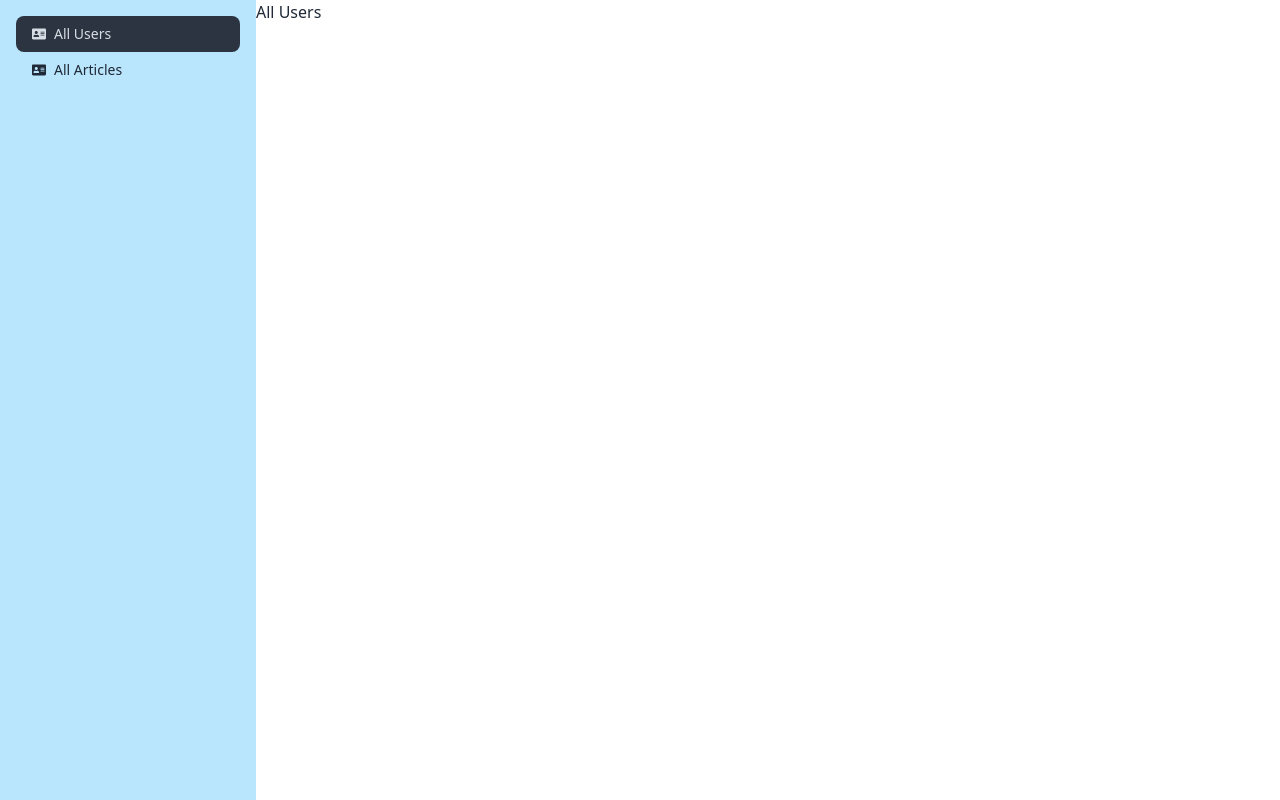
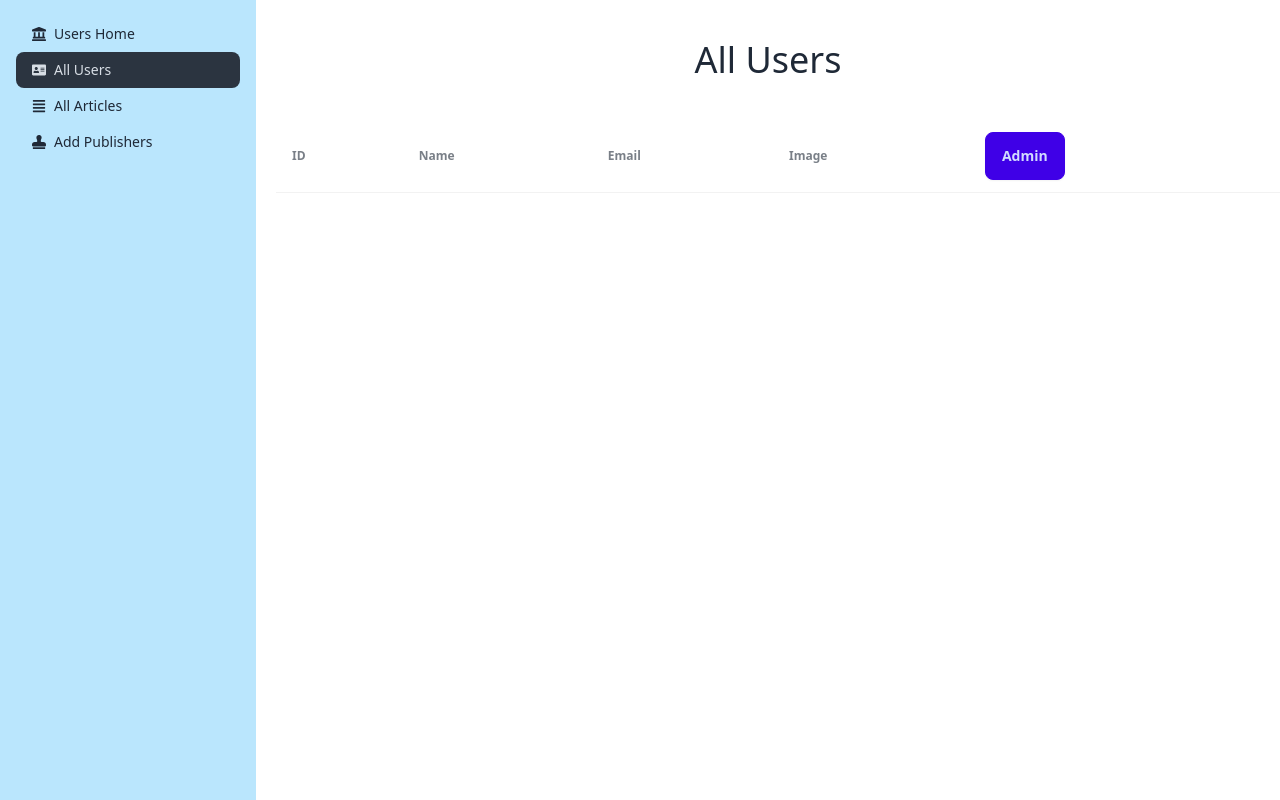
Before and after one commit to Neaz-mq/newspaper-client, a React (Vite) app: page /dashboard/users in a window 1280 px wide. Built offline with nearby package versions, Linux system fonts and the light colour scheme; no server answers.

Commit message:
added table in all users

```diff
--- a/src/components/Dashboard/Dashboard.jsx
+++ b/src/components/Dashboard/Dashboard.jsx
@@ -1,15 +1,21 @@
 import { NavLink, Outlet } from "react-router-dom";
-import { FaAddressCard } from "react-icons/fa";
+import { FaAddressCard, FaAlignJustify, FaLandmark, FaStamp } from "react-icons/fa";
 
 const Dashboard = () => {
+
+    const isAdmin = true;
+
+
     return (
         <div className="flex">
             {/* sidebar */}
             <div className="w-64 min-h-screen bg-sky-200">
             <ul className="menu p-4">
+            <li><NavLink to='/'><FaLandmark />Users Home</NavLink></li>
 
                 <li><NavLink to='/dashboard/users'><FaAddressCard />All Users</NavLink></li>
-                <li><NavLink to='/dashboard/articles'><FaAddressCard />All Articles</NavLink></li>
+                <li><NavLink to='/dashboard/articles'><FaAlignJustify />All Articles</NavLink></li>
+                <li><NavLink to='/dashboard/publishers'><FaStamp />Add Publishers</NavLink></li>
                 </ul>
             </div>
             {/* dashboard content */}
--- /dev/null
+++ b/src/components/Dashboards/AddPublisher/AddPublisher.jsx
@@ -0,0 +1,11 @@
+
+
+const AddPublisher = () => {
+    return (
+        <div>
+            <h1>Add Publisher</h1>
+        </div>
+    );
+};
+
+export default AddPublisher;
--- a/src/components/Dashboards/AllUsers/AllUsers.jsx
+++ b/src/components/Dashboards/AllUsers/AllUsers.jsx
@@ -3,8 +3,34 @@
 const AllUsers = () => {
     return (
         <div>
-            <h1>All Users</h1>
+            <h1 className="text-4xl text-center my-10">All Users</h1>
+
+            <div className="overflow-x-auto ml-5">
+                <table className="table  w-full ">
+                    {/* head */}
+                    <thead>
+                        <tr>
+                            <th>
+                                ID
+                            </th>
+
+                            <th>Name</th>
+                            <th>Email</th>
+                            <th>Image</th>
+                            <th><button className="btn btn-active btn-primary">Admin</button></th>
+
+                        </tr>
+                    </thead>
+                    <tbody>
+
+
+
+                    </tbody>
+                </table>
+            </div>
         </div>
+
+
     );
 };
 
```
Also changed, not shown: src/main.jsx (+7 -1 lines).
